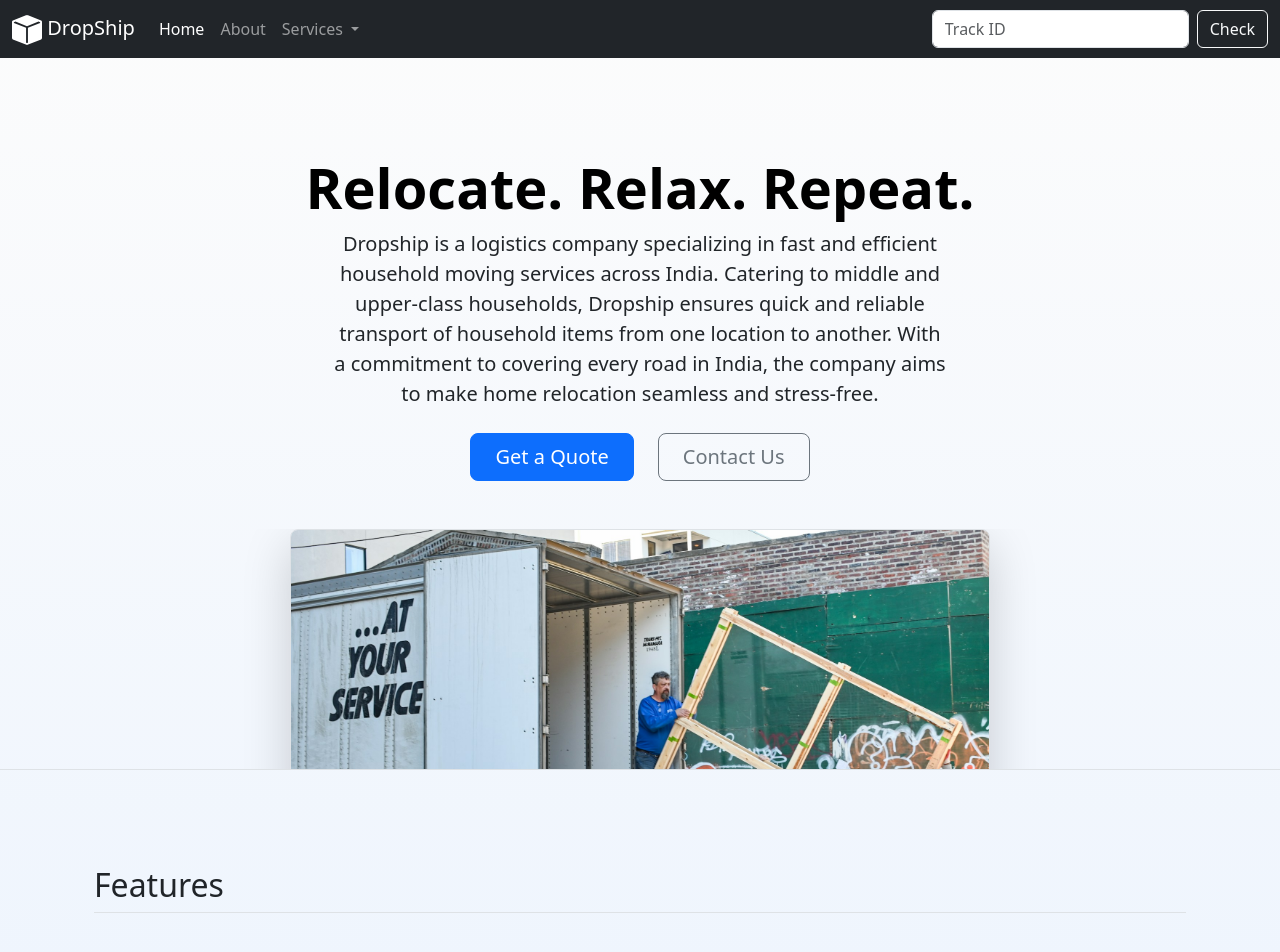
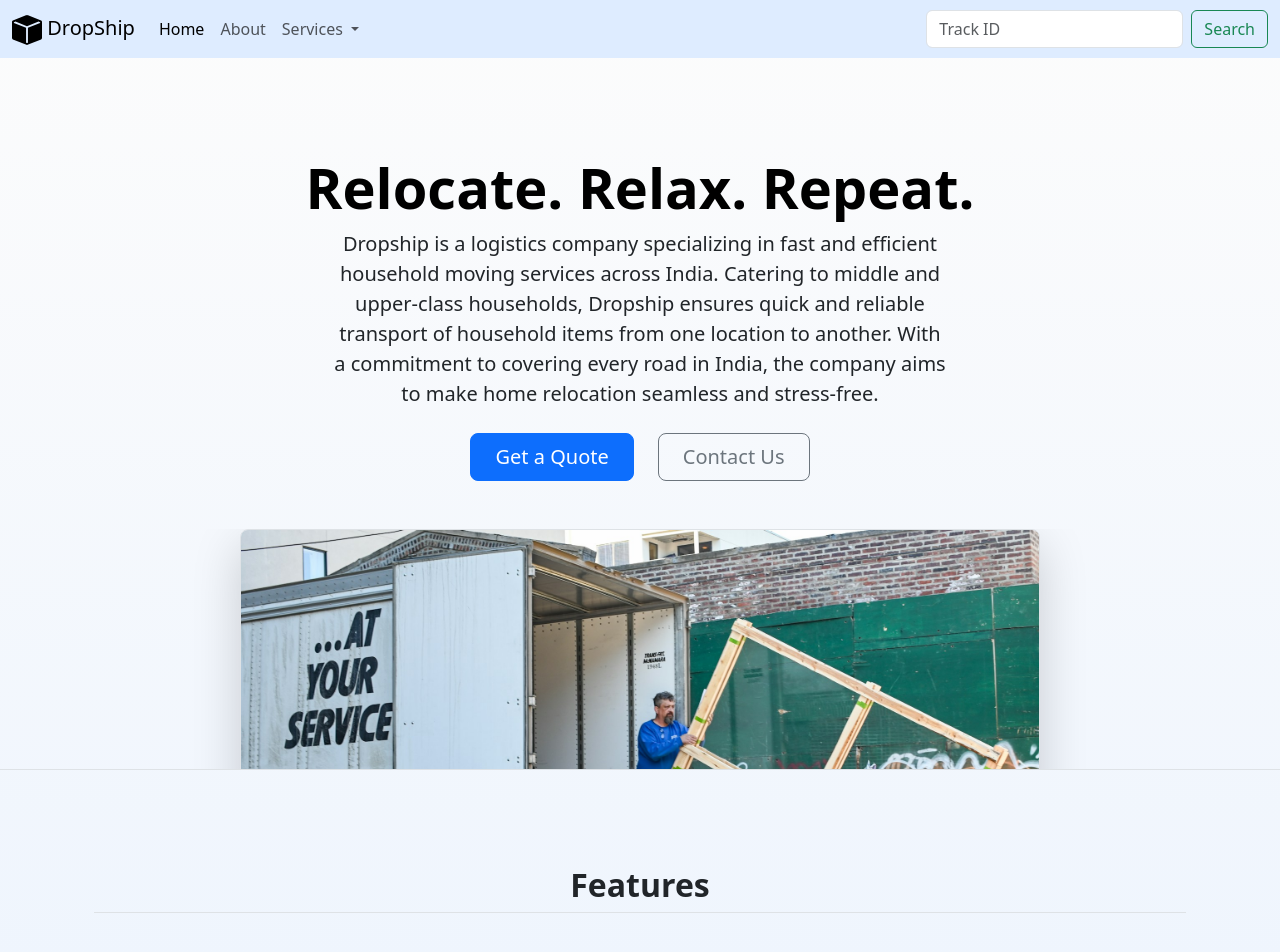
Before and after one commit to CodeyPai/dropship, a plain HTML site: page index.html in a window 1280 px wide. Shown: the top 952 px of the page. Drawn offline with nearby package versions, Linux system fonts and the light colour scheme.

Commit message:
Update index.html

```diff
--- a/index.html
+++ b/index.html
@@ -23,19 +23,15 @@
       border-radius: .75rem;
     }
 
-    .invert_effect {
-            filter: invert(100%);
-    }
-
   </style>
 
 </head>
 
 <body>
 
-    <nav class="navbar navbar-expand-lg navbar-dark bg-dark">
+    <nav class="navbar navbar-expand-lg navbar-light" style=background-color:#deecff>
       <div class="container-fluid">
-        <a class="navbar-brand" href="#"><img class="invert_effect" src="./img/box-fill.svg" alt="drop-ship-brand-logo" height="30")> DropShip</a>
+        <a class="navbar-brand" href="#"><img src="./img/box-fill.svg" alt="drop-ship-brand-logo" height="30")> DropShip</a>
         <button class="navbar-toggler" type="button" data-bs-toggle="collapse" data-bs-target="#navbarSupportedContent" aria-controls="navbarSupportedContent" aria-expanded="false" aria-label="Toggle navigation">
           <span class="navbar-toggler-icon"></span>
         </button>
@@ -61,12 +57,11 @@
           </ul>
           <form class="d-flex">
             <input class="form-control me-2" type="search" placeholder="Track ID" aria-label="Search">
-            <button class="btn btn-outline-light" type="submit">Check</button>
+            <button class="btn btn-outline-success" type="submit">Search</button>
           </form>
         </div>
       </div>
     </nav>
-
 
     <div class="px-4 pt-5 my-5 text-center border-bottom">
       <h1 class="display-4 fw-bold text-body-emphasis">Relocate. Relax. Repeat.</h1>
@@ -79,14 +74,14 @@
       </div>
       <div class="overflow-hidden" style="max-height: 30vh;">
         <div class="container px-5">
-          <img src="./img/robinson-greig-HrnAxAUwle8-unsplash.jpg" class="img-fluid border rounded-3 shadow-lg mb-4" alt="Example image" width="700" height="500" loading="lazy">
+          <img src="./img/robinson-greig-HrnAxAUwle8-unsplash.jpg" class="img-fluid border rounded-3 shadow-lg mb-4" alt="Example image" width="800" height="600" loading="lazy">
         </div>
       </div>
     </div>
 
 
     <div class="container px-4 py-5" id="featured-3">
-      <h2 class="pb-2 border-bottom">Features</h2>
+      <h2 class="pb-2 border-bottom" style="text-align: center; font-weight:700;">Features</h2>
       <div class="row g-4 py-5 row-cols-1 row-cols-lg-3">
         <div class="feature col">
           <div class="feature-icon d-inline-flex align-items-center justify-content-center text-bg-primary bg-gradient fs-2 mb-3">
```
